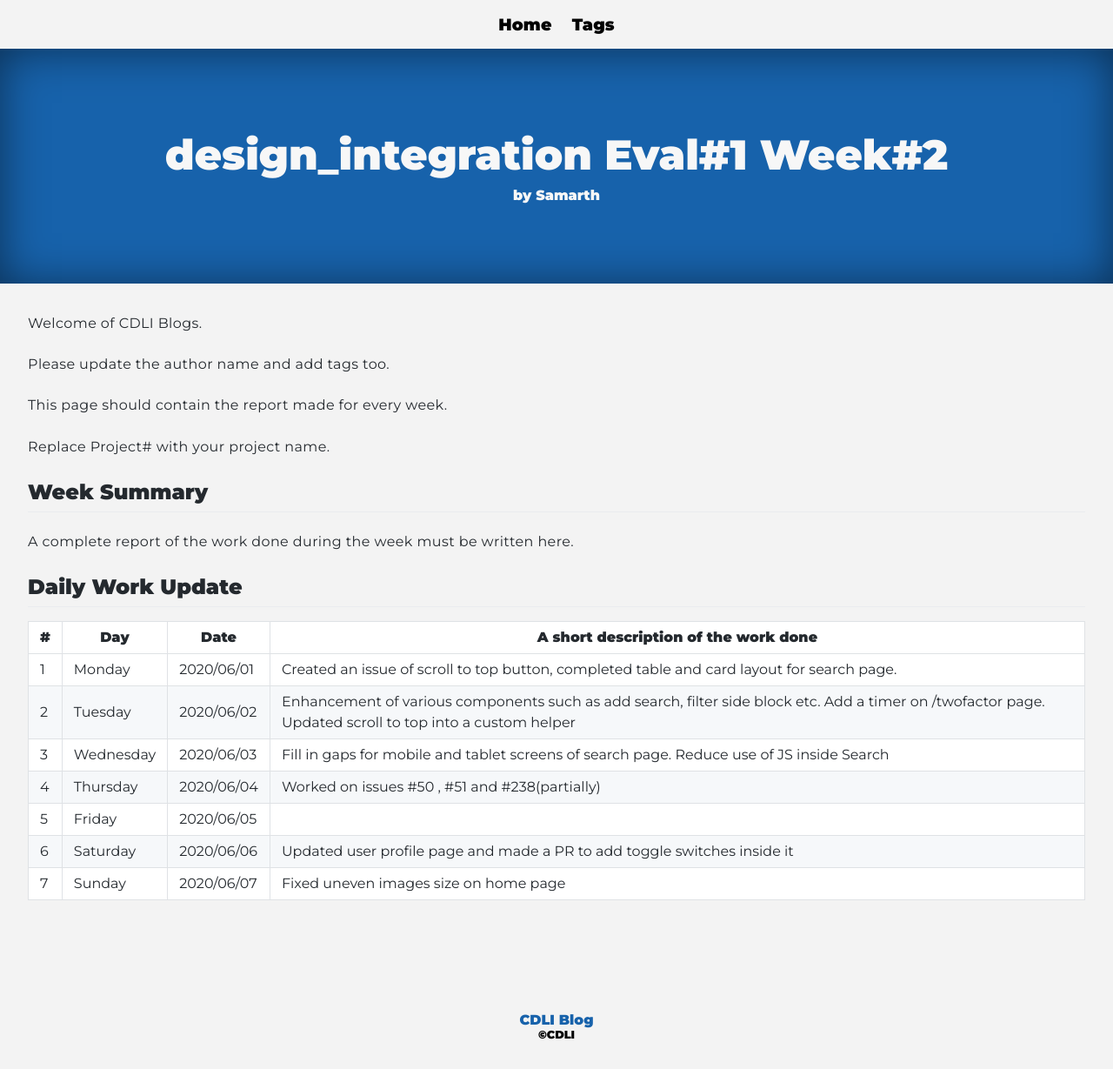
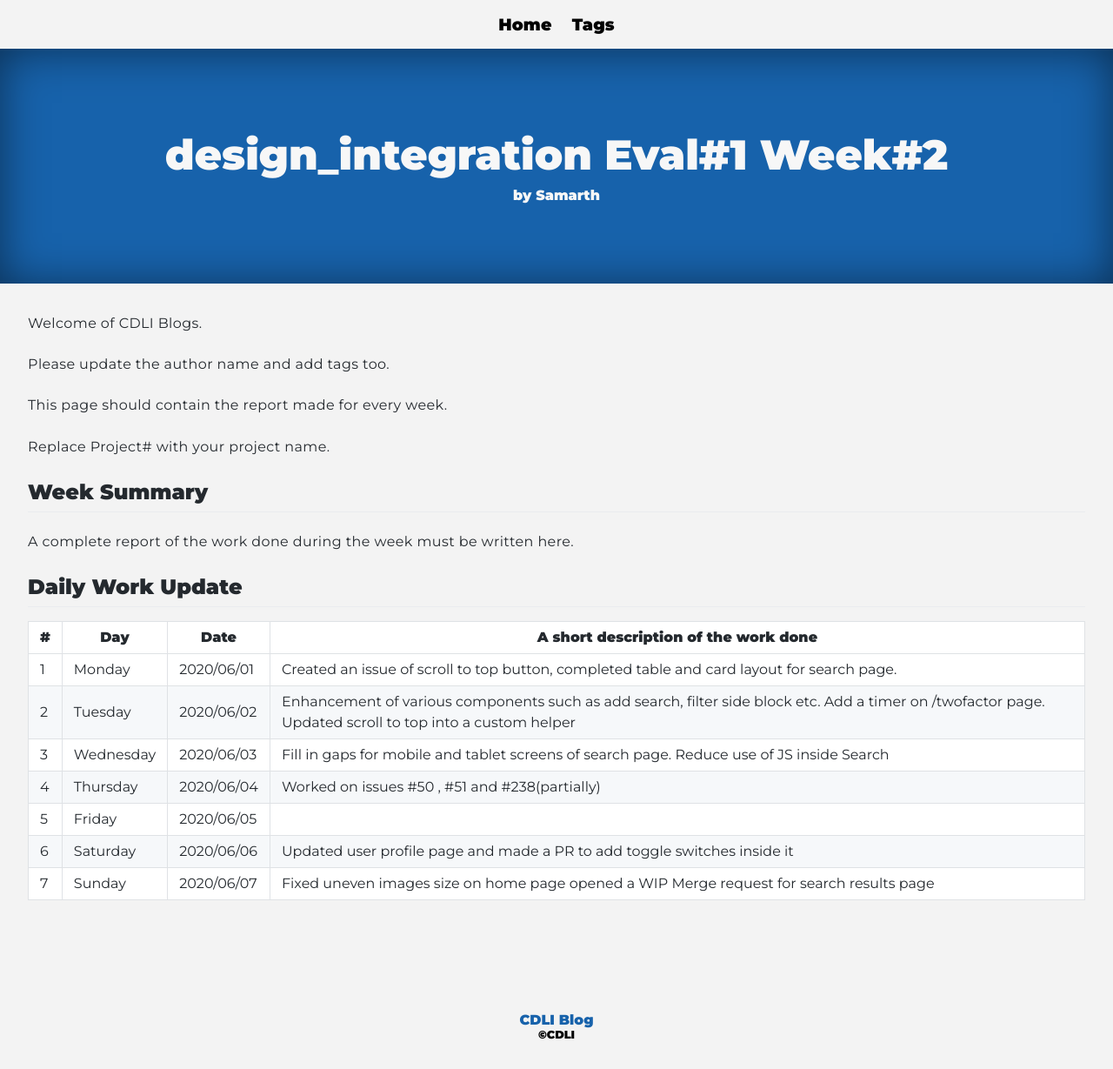
Before and after one commit to cdli-gh/blog, a Jekyll site: the page built from _blog/gsoc20/design_integration/posts/02_week2.md, in a window 1280 px wide. Shown: the whole page at 87% size. Built offline with Jekyll 4.4.1, drawn with Linux system fonts in a browser that asks for light colours; Markdown is read by kramdown in place of the engine named in the settings.

Commit message:
Update 02_week2.md

```diff
--- a/_blog/gsoc20/design_integration/posts/02_week2.md
+++ b/_blog/gsoc20/design_integration/posts/02_week2.md
@@ -27,4 +27,4 @@ A complete report of the work done during the week must be written here.
 |4   	| Thursday  	|   2020/06/04	| Worked on issues #50 , #51 and #238(partially)   	|
 |5   	| Friday  	|   2020/06/05	|   	|
 |6   	| Saturday  	|   2020/06/06	| Updated user profile page and made a PR to add toggle switches inside it   	|
-|7   	| Sunday  	|   2020/06/07	| Fixed uneven images size on home page   	|
+|7   	| Sunday  	|   2020/06/07	| Fixed uneven images size on home page opened a WIP Merge request for search results page 	|
```
